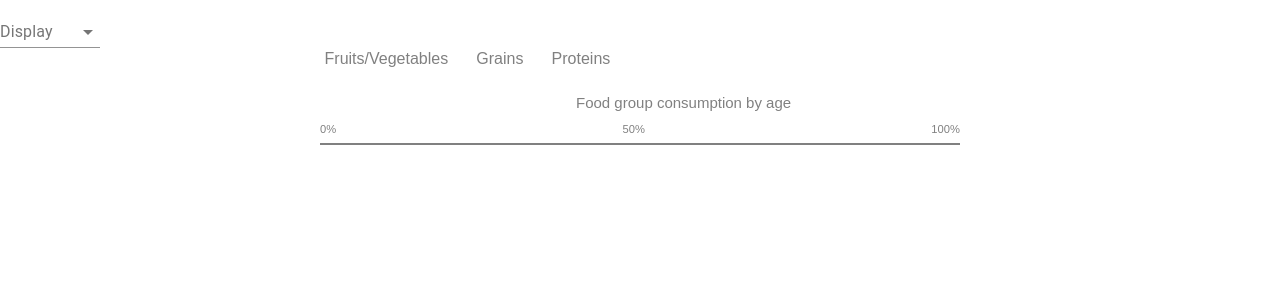
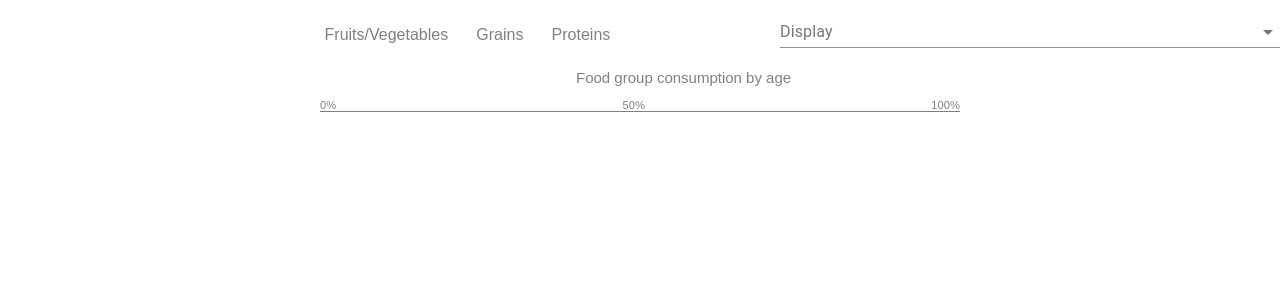
Before and after one commit to JustinWhite814/coding-demo, a React (Create React App) app: page / in a window 1280 px wide. Shown: the top 300 px of the page. Built offline with nearby package versions, Linux system fonts and the light colour scheme.

Commit message:
material ui tooltips incorporated, some styling

```diff
--- a/package.json
+++ b/package.json
@@ -9,6 +9,7 @@
     "@testing-library/user-event": "^13.5.0",
     "react": "^17.0.2",
     "react-dom": "^17.0.2",
+    "react-router-dom": "^6.2.1",
     "react-scripts": "5.0.0",
     "web-vitals": "^2.1.2"
   },
--- a/src/App.css
+++ b/src/App.css
@@ -2,12 +2,17 @@ body {
   font-family: Arial, Helvetica, sans-serif;
   color: gray;
 }
+.displayBar {
+  display: flex;
+  float: right;
 
+}
 .legend {
   display:flex;
   width: 20%;
   padding: 2px;
   margin-left: 25%;
+  padding-top: 2%;
   padding-bottom: 2%;
 }
 .legendNavy {
@@ -48,13 +53,15 @@ p {
   padding-bottom: 1%;
   font-size: 15px;
 }
-hr.thin {
+div.thin {
     height: 1.5px;
     border: 0;
     color: grey;
     background-color: grey;
     width: 50%;
     padding-top: 0%;
+    margin: auto;
+    /* margin-left: 29.59%; */
     }
 
 .container {
@@ -64,19 +71,14 @@ hr.thin {
   margin: auto;
   padding-top: 10px;
 }
-.displayBar {
+.adultContainer {
+  width: 10%;
   display: flex;
+  height: 40px;
   margin: auto;
+  padding-top: 10px;
 }
-/* .navy{
-  width: 24%;
-  background-color: #092961;
+.container:hover {
+  opacity: 0.7;
+
 }
-.grey {
-  width: 25%;
-  background-color: #a4b2c8 ;
-}
-.aquamarine{
-  width: 51%;
-  background-color: #4199d2 ;
-} */
--- a/src/App.js
+++ b/src/App.js
@@ -1,5 +1,4 @@
 import React, {useState} from 'react'
-import logo from './logo.svg';
 import './App.css';
 import Data from './components/data';
 import ChildrenData from './components/childrenData';
@@ -7,27 +6,25 @@ import TeenagersData from './components/teenagersData';
 import AdultData from './components/adultData'
 import Legend from './components/legend'
 import {Select, MenuItem, FormControl, InputLabel, makeStyles} from "@material-ui/core"
+
 const useStyles = makeStyles(theme => ({
   formControl: {
-    minWidth: 100,
+    minWidth: 500,
   }
 }))
 
-
-function App() {
+const App = () => {
   const classes = useStyles()
   const [value, setValue] = useState("")
   const handleChange = e => setValue(e.target.value)
+
   return (
-    <div className="App">
-
-
-        {/* <Data/> */}
+    <div>
         <div className='displayBar'>
         <FormControl className = {classes.formControl}>
           <InputLabel>Display</InputLabel>
         <Select onChange={handleChange}>
-          <MenuItem value={<Data />}>All</MenuItem>
+          <MenuItem value={<Data />} >All</MenuItem>
           <MenuItem value={<AdultData />}>Adults</MenuItem>
           <MenuItem value={<ChildrenData />}>Children</MenuItem>
           <MenuItem value={<TeenagersData />}>Teenagers</MenuItem>
@@ -41,8 +38,9 @@ function App() {
       <p>50%</p>
       <p>100%</p>
       </div>
-      <hr className='thin'/>
-      <p> {value}</p>
+      <div className='thin'/>
+
+      <div>{value}</div>
     </div>
   );
 }
--- a/src/components/adultData.jsx
+++ b/src/components/adultData.jsx
@@ -1,4 +1,6 @@
 import React from 'react';
+import MaterialTooltip from '@material-ui/core/Tooltip';
+
 
 const adultBar = () => {
   const navy = {
@@ -14,11 +16,20 @@ const adultBar = () => {
     backgroundColor: "#4199d2"
     }
   return (
+    <>
     <div className='container'>
+    {/* <p className='adultContainer'>Adult</p> */}
+      <MaterialTooltip title='25% of Food Consumption dedicated to Fruits/Veggies'>
       <div style={navy}></div>
+      </MaterialTooltip>
+      <MaterialTooltip title='25% of Food Consumption dedicated to Grains'>
       <div style={grey}></div>
+      </MaterialTooltip>
+      <MaterialTooltip title='50% of Food Consumption dedicated to Proteins'>
       <div style={blue}></div>
+      </MaterialTooltip>
     </div>
+    </>
   );
 }
 
--- a/src/components/childrenData.jsx
+++ b/src/components/childrenData.jsx
@@ -1,23 +1,30 @@
 import React from 'react';
-
+import MaterialTooltip from '@material-ui/core/Tooltip'
 const childrenData = () => {
   const navy = {
-      width: "25%",
+    width: "26%",
     backgroundColor: "#092961"
   };
   const grey =  {
-    width: "25%",
+  width: "26%",
   backgroundColor: "#a4b2c8"
   }
   const blue = {
-    width: "50%",
+  width: "49%",
   backgroundColor: "#4199d2"
   }
   return (
     <div className='container'>
+       <MaterialTooltip title='27% of Food Consumption dedicated to Fruits/Veggies'>
        <div style={navy}></div>
+       </MaterialTooltip>
+    <MaterialTooltip title='27% of Food Consumption dedicated to Grains'>
       <div style={grey}></div>
+    </MaterialTooltip>
+    <MaterialTooltip title='46%% of Food Consumption dedicated to Proteins' >
       <div style={blue}></div>
+    </MaterialTooltip>
+
   </div>
   );
 }
--- a/src/components/data.jsx
+++ b/src/components/data.jsx
@@ -7,8 +7,8 @@ const data = () => {
   return (
     <div>
       <AdultData/>
+      <TeenagersData />
       <ChildrenData />
-      <TeenagersData />
     </div>
   );
 }
--- a/src/components/teenagersData.jsx
+++ b/src/components/teenagersData.jsx
@@ -1,23 +1,33 @@
 import React from 'react';
-
+import MaterialToolTip from '@material-ui/core/Tooltip'
 const teenagersData = (props) => {
   const navy = {
-    width: "26%",
+    width: "25%",
     backgroundColor: "#092961"
 };
 const grey =  {
-  width: "26%",
+  width: "25%",
   backgroundColor: "#a4b2c8"
 }
 const blue = {
-  width: "49%",
+  width: "50%",
   backgroundColor: "#4199d2"
 }
+
   return (
     <div className='container'>
+    <MaterialToolTip title="26% of Food Consumption dedicated to Fruits/Vegetables">
       <div style={navy}></div>
+    </MaterialToolTip>
+    <MaterialToolTip title='26% of Food Consumption to Grains'>
     <div style={grey}></div>
+    </MaterialToolTip>
+    <MaterialToolTip title='48% of Food Consumption dedicated to Protein'>
     <div style={blue}></div>
+    </MaterialToolTip>
+
+
+
     </div>
 
     );
--- a/src/index.js
+++ b/src/index.js
@@ -3,11 +3,12 @@ import ReactDOM from 'react-dom';
 import './index.css';
 import App from './App';
 import reportWebVitals from './reportWebVitals';
+import { BrowserRouter as Router} from 'react-router-dom';
 
 ReactDOM.render(
-  <React.StrictMode>
+  <Router >
     <App />
-  </React.StrictMode>,
+    </Router>,
   document.getElementById('root')
 );
 
```
Also changed, not shown: 1 other file (tests, documents, lock files or other folders). Lines whose indentation alone changed are shown as unchanged.
